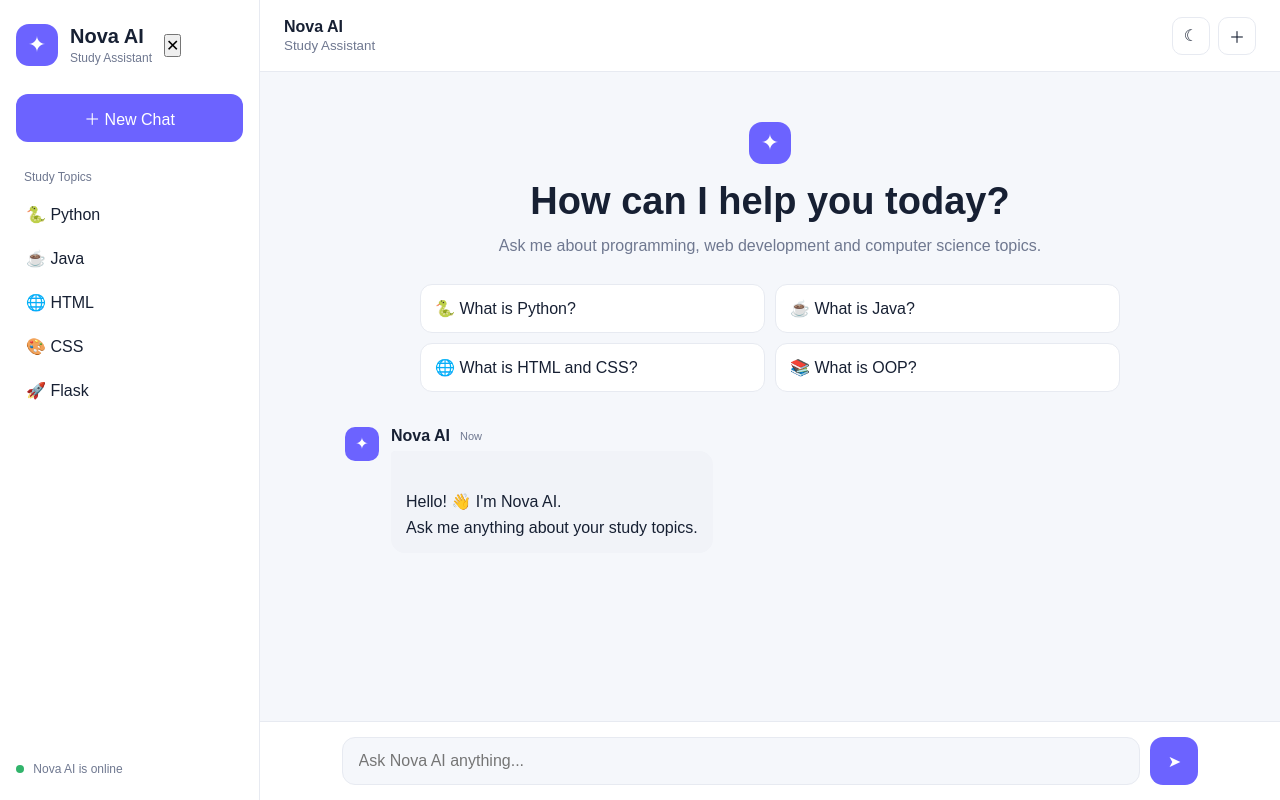
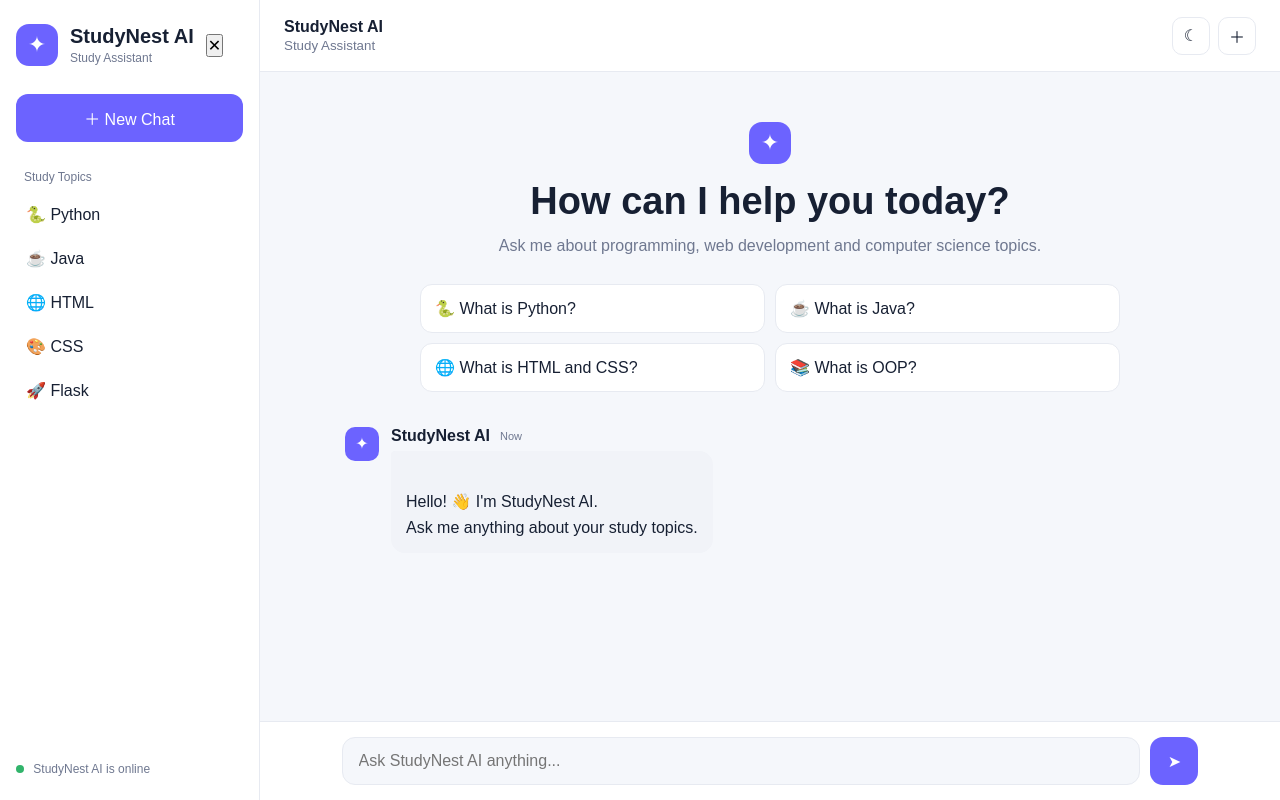
Before and after one commit to GopikaSri-2008/AI-Chatbot-Web-Application, a Flask app: page / in a window 1280 px wide. Run offline with Flask 3, Linux system fonts and the light colour scheme.

Commit message:
Update index.html

```diff
--- a/templates/index.html
+++ b/templates/index.html
@@ -3,7 +3,7 @@
 <head>
     <meta charset="UTF-8">
     <meta name="viewport" content="width=device-width, initial-scale=1.0">
-    <title>Nova AI | Study Assistant</title>
+    <title>StudyNest AI | Study Assistant</title>
 
     <link rel="stylesheet"
           href="{{ url_for('static', filename='style.css') }}">
@@ -20,7 +20,7 @@
             <div class="brand-icon">✦</div>
 
             <div>
-                <h2>Nova AI</h2>
+                <h2>StudyNest AI</h2>
                 <p>Study Assistant</p>
             </div>
             <button class="sidebar-close" onclick="toggleSidebar()">✕</button>
@@ -63,7 +63,7 @@
 
         <div class="online">
             <span></span>
-            Nova AI is online
+            StudyNest AI is online
         </div>
 
     </aside>
@@ -79,7 +79,7 @@
             </button>
 
             <div>
-                <h3>Nova AI</h3>
+                <h3>StudyNest AI</h3>
                 <small>Study Assistant</small>
             </div>
 
@@ -150,12 +150,12 @@
                 <div class="message-content">
 
                     <div class="message-head">
-                        <strong>Nova AI</strong>
+                        <strong>StudyNest AI</strong>
                         <span class="time">Now</span>
                     </div>
 
                     <div class="bubble">
-                        Hello! 👋 I'm Nova AI.
+                        Hello! 👋 I'm StudyNest AI.
                         Ask me anything about your study topics.
                     </div>
 
@@ -171,7 +171,7 @@
             <input
                 id="messageInput"
                 type="text"
-                placeholder="Ask Nova AI anything..."
+                placeholder="Ask StudyNest AI anything..."
                 autocomplete="off">
 
             <button type="submit">
```
